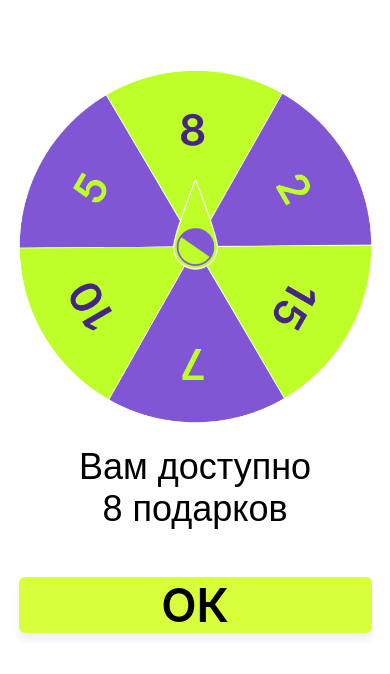
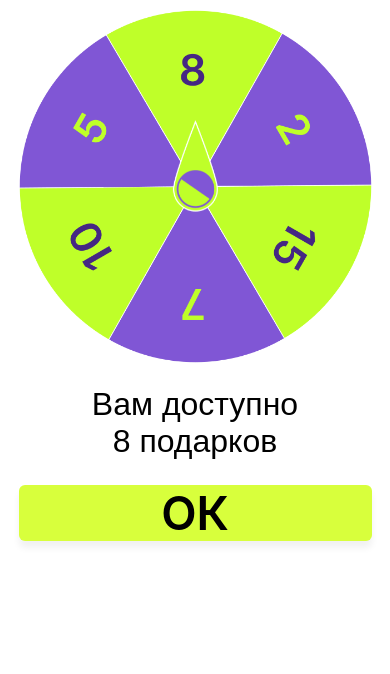
Before and after one commit to Reb1azzze/clonflocktory, a React (Create React App) app: page / in a window 390 px wide. Shown: the top 674 px of the page. Built offline with nearby package versions, Linux system fonts and the light colour scheme.

Commit message:
wheel adaptive

```diff
--- a/src/components/Wheel/Wheel.sass
+++ b/src/components/Wheel/Wheel.sass
@@ -17,13 +17,21 @@
   max-height: 99dvh
   @media screen and (max-width: 768px)
     max-width: 353px
-    margin-top: 70px
+    margin-top: 10px
+
+  @media screen and (max-height: 790px)
+    max-width: 353px
+    margin-top: 10px
+
 
 .wheelpng
   width: 550px
   height: 550px
   animation: rotater 5s ease-out forwards
   @media screen and (max-width: 768px)
+    width: 353px
+    height: 353px
+  @media screen and (max-height: 790px)
     width: 353px
     height: 353px
 
@@ -39,7 +47,13 @@
   @media screen and (max-width: 768px)
     width: 45px
     height: 92px
-    top: 178px
+    top: 120px
+
+  @media screen and (max-height: 790px)
+    width: 45px
+    height: 92px
+    top: 120px
+
 
 .pngs
   display: flex
@@ -48,16 +62,16 @@
 .wheel-text-block
   display: flex
   margin-top: 20px
-  gap: 47px
+  gap: 25px
   justify-content: center
   flex-direction: column
   align-items: center
 
 .wheel-text
-  font-size: 36px
+  font-size: 32px
   font-family: Montserrat, sans-serif
   text-align: center
-  max-width: 240px
+  max-width: 230px
 
 .wheel-button
   width: 100%
```
